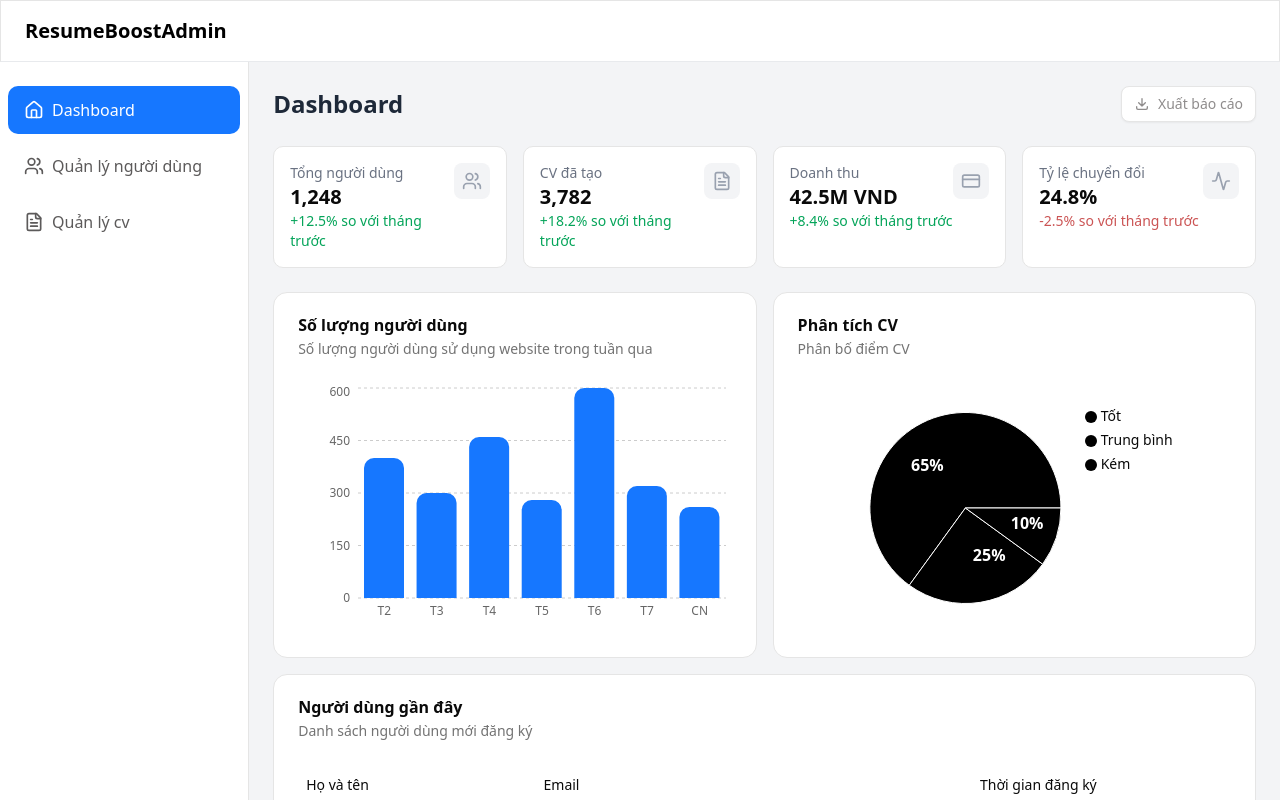
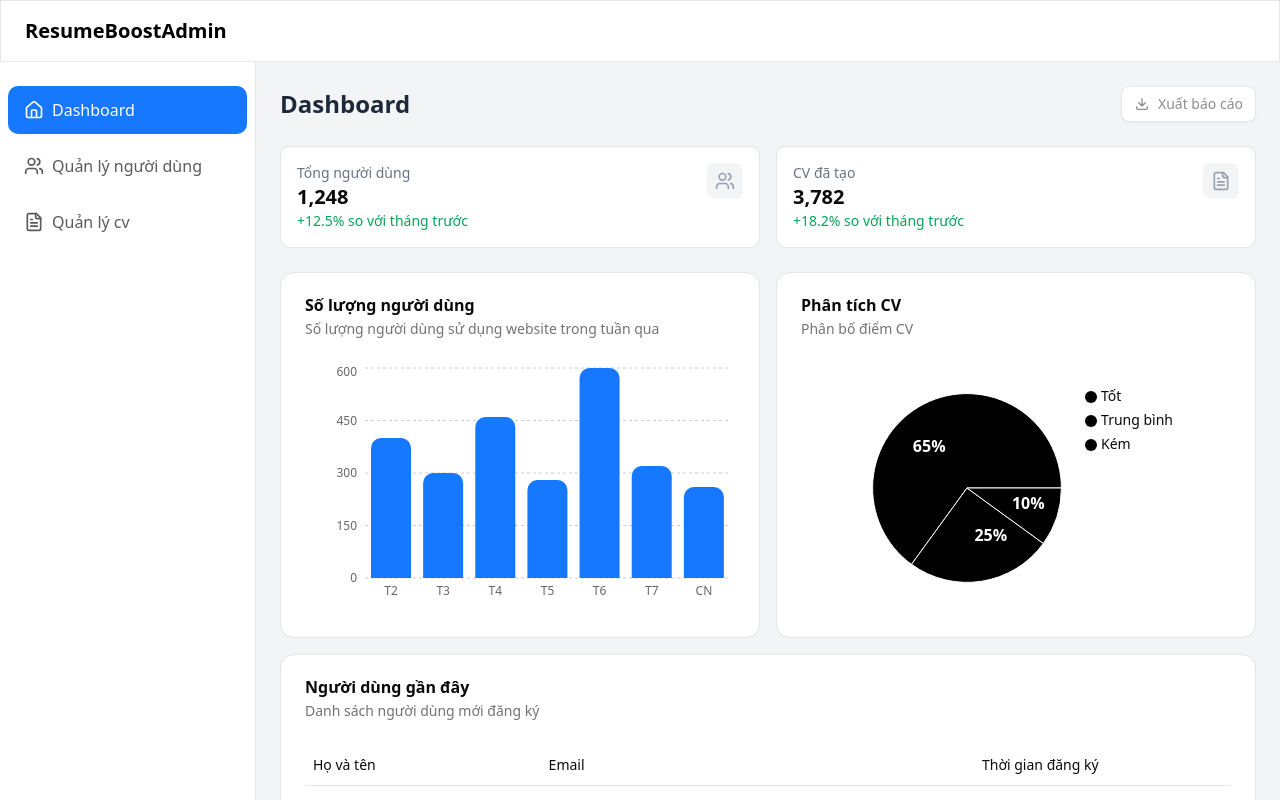
Before and after one commit to trgcghai/ResumeBoost, a React (Vite) app: page /admin/dashboard in a window 1280 px wide. Shown: the top 800 px of the page. Built offline with nearby package versions, Linux system fonts and the light colour scheme.

Commit message:
remove redundant overview card for admin dashboard

```diff
--- a/src/components/OverviewCards.tsx
+++ b/src/components/OverviewCards.tsx
@@ -2,7 +2,7 @@ import InfoCard from "./InfoCard";
 
 const OverviewCards = () => {
   return (
-    <div className="grid grid-cols-1 md:grid-cols-2 xl:grid-cols-4 gap-4">
+    <div className="grid grid-cols-1 md:grid-cols-2 xl:grid-cols-2 gap-4">
       <InfoCard
         title="Tổng người dùng"
         value="1,248"
@@ -10,19 +10,6 @@ const OverviewCards = () => {
         icon="users"
       />
       <InfoCard title="CV đã tạo" value="3,782" change="+18.2%" icon="file" />
-      <InfoCard
-        title="Doanh thu"
-        value="42.5M VND"
-        change="+8.4%"
-        icon="credit-card"
-      />
-      <InfoCard
-        title="Tỷ lệ chuyển đổi"
-        value="24.8%"
-        change="-2.5%"
-        isNegative
-        icon="activity"
-      />
     </div>
   );
 };
```
